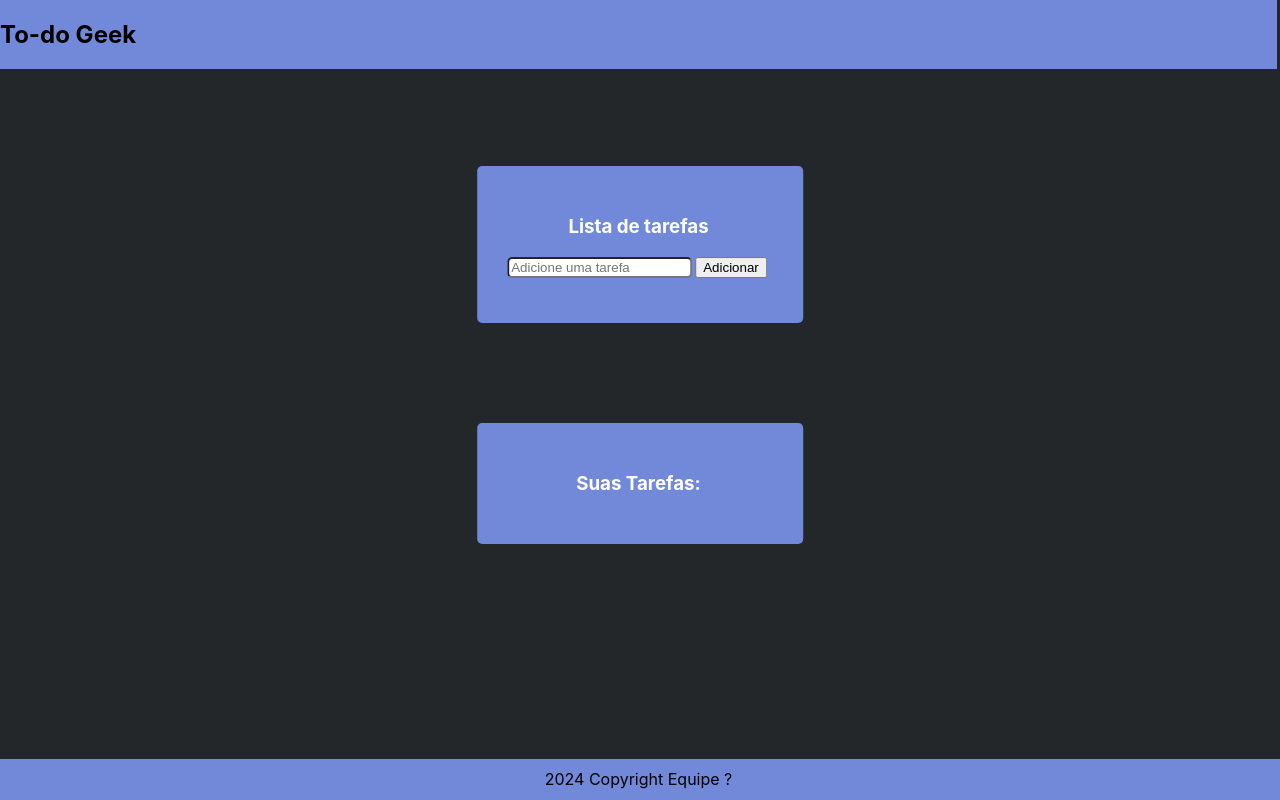
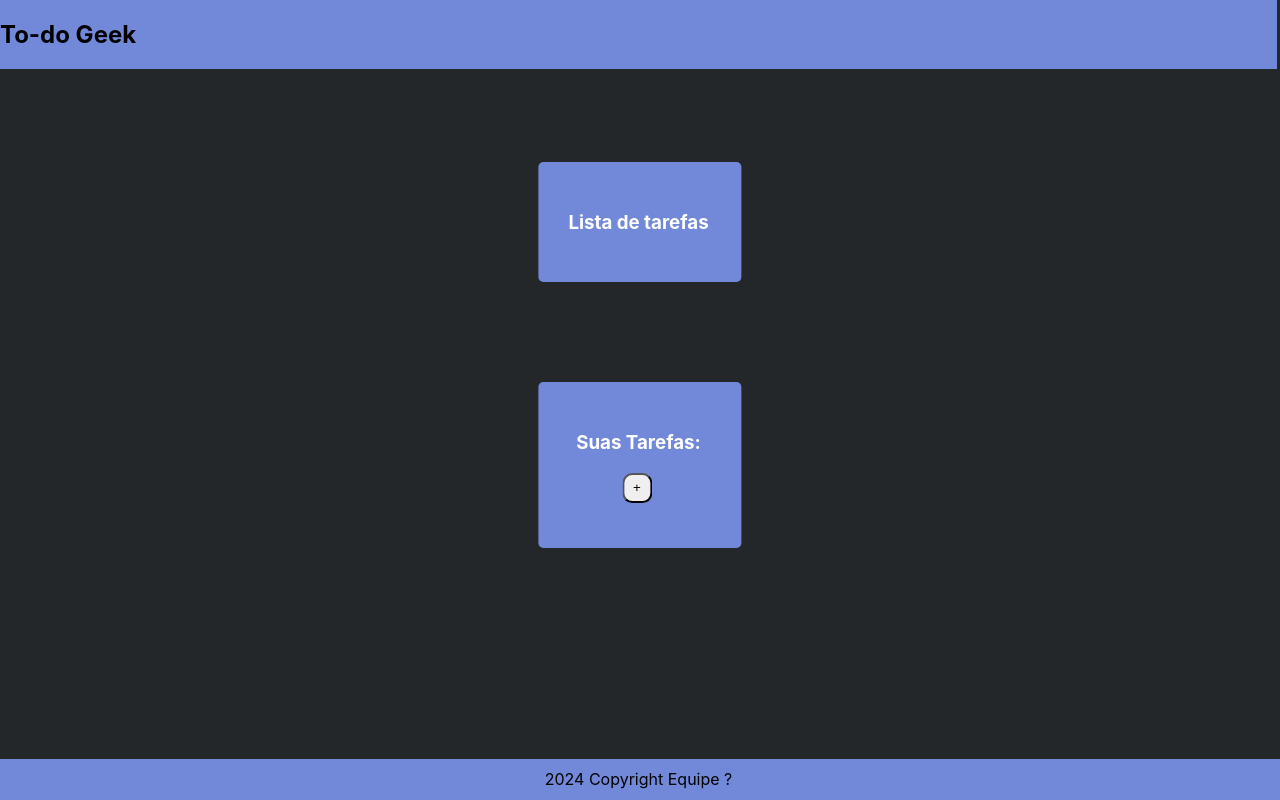
Before and after one commit to Leonardo-ST/desafio-v, a React (Create React App) app: page / in a window 1280 px wide. Built offline with nearby package versions, Linux system fonts and the light colour scheme.

Commit message:
adicionei um botão de + onde aparece a descrição

```diff
--- a/src/components/items/TaskForm.js
+++ b/src/components/items/TaskForm.js
@@ -1,18 +1,22 @@
 import React, { useState } from 'react';
-import '../../css/Home.css'
+import '../../css/Home.css';
 
 function TaskForm({ addTask }) {
     const [text, setText] = useState('');
+    const [showInput, setShowInput] = useState(false);
 
     const handleSubmit = e => {
         e.preventDefault();
         if (!text.trim()) return;
         addTask(text);
         setText('');
+        setShowInput(false);
     };
 
     return (
         <form className='form-area' onSubmit={handleSubmit}>
+            {showInput ? (
+                <>
                     <input
                         className='text_box'
                         placeholder='Adicione uma tarefa'
@@ -21,6 +25,10 @@ function TaskForm({ addTask }) {
                         onChange={e => setText(e.target.value)}
                     />
                     <button type="submit">Adicionar</button>
+                </>
+            ) : (
+                <button className='botao_mais_home' onClick={() => setShowInput(true)}>+</button>
+            )}
             <br />
         </form>
     );
--- a/src/components/pages/Home.js
+++ b/src/components/pages/Home.js
@@ -61,11 +61,12 @@ function Home() {
             <div className='centro'>
                 <div className='centro_quadro'>
                     <h3>Lista de tarefas</h3>
-                    <TaskForm addTask={addTask} />
+
                 </div>
                 <div className='centro_quadro'>
                 <h3>Suas Tarefas:</h3>
                 <TaskList tasks={tasks} toggleComplete={toggleComplete} deleteTask={deleteTask} taskEdit={taskEdit} />
+                <TaskForm addTask={addTask} />
                 </div>
             </div>
 
--- a/src/css/Home.css
+++ b/src/css/Home.css
@@ -60,3 +60,9 @@
   padding: 5px 10px;
   margin: 5px;
 }
+
+.botao_mais_home {
+  border-radius: 10px;
+  width: 30px;
+  height: 30px;
+}
```
Lines whose indentation alone changed are shown as unchanged.
